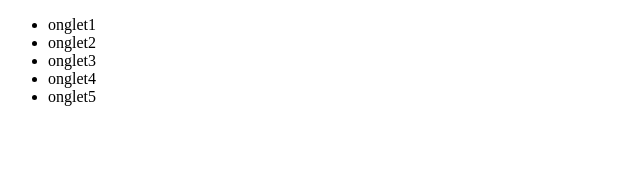
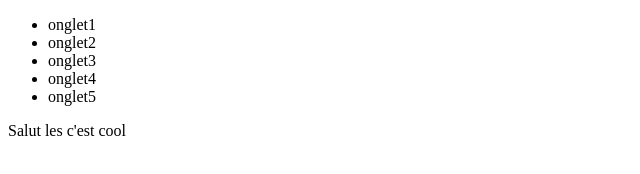
Before and after one commit to mohaoran69200/first_git, a plain HTML site: page deuce.html in a window 1280 px wide. Shown: the whole page, without its empty margins (0-640 px from the left). Drawn offline with Linux system fonts and the light colour scheme.

Commit message:
bachibouzouk

```diff
--- a/deuce.html
+++ b/deuce.html
@@ -13,5 +13,8 @@
         <li>onglet4</li>
         <li>onglet5</li>
     </ul>
+<div id="deux">
+<p>Salut les c'est cool</p>
+</div>
 </body>
 </html>
```
